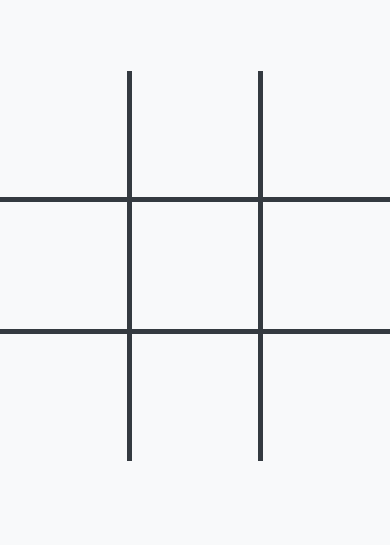
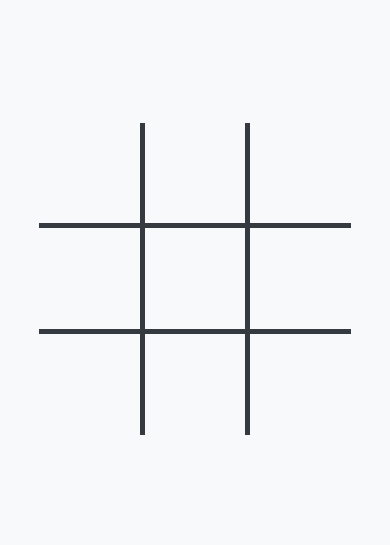
Before and after one commit to ZM-0/Noughts-and-Crosses, a plain HTML site: page index.html in a window 390 px wide. Shown: the part 299-844 px from the top of the page. Drawn offline with nearby package versions, Linux system fonts and the light colour scheme.

Commit message:
Update small screen grid size

```diff
--- a/styles.css
+++ b/styles.css
@@ -155,7 +155,7 @@ line:not(.preview):last-child {
 
 @media (max-width: 500px) {
     section#grid {
-        height: 100vw;
-        width: 100vw;
+        height: 80vw;
+        width: 80vw;
     }
 }
```
